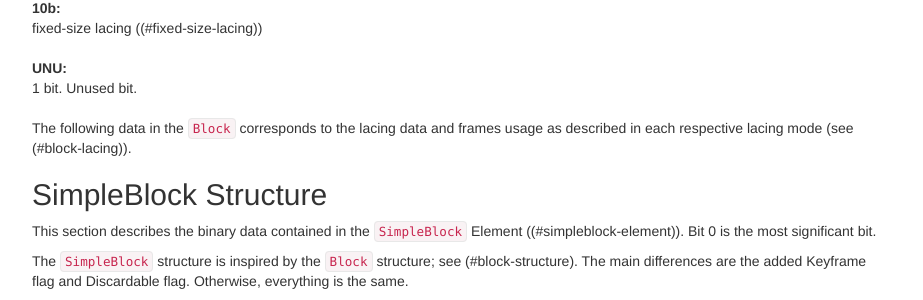
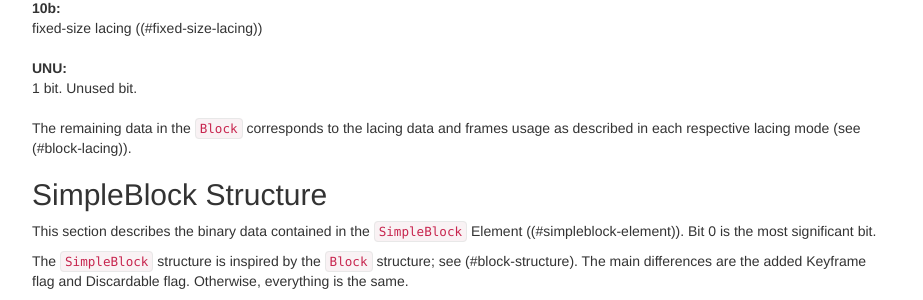
Before and after one commit to ietf-wg-cellar/matroska-specification, a Jekyll site: the page built from notes.md, in a window 1280 px wide and 1400 px high, scrolled down 2594 px. Shown: the part 140-440 px from the top of the window, without its empty margins (273-1196 px from the left). Built offline with Jekyll 4.4.1, drawn with Linux system fonts in a browser that asks for light colours; our own code applies the rules of GitHub Pages for plain Markdown files; some of the changed text lies outside the part shown.

Commit message:
[editorial] replace following data with remaining data

```diff
--- a/notes.md
+++ b/notes.md
@@ -169,7 +169,7 @@
 UNU:
 : 1 bit. Unused bit.
 
-The following data in the `Block` corresponds to the lacing data and frames usage as described in each respective lacing mode (see (#block-lacing)).
+The remaining data in the `Block` corresponds to the lacing data and frames usage as described in each respective lacing mode (see (#block-lacing)).
 
 ## SimpleBlock Structure
 
@@ -241,7 +241,7 @@
 DIS:
 : 1 bit. Discardable. The frames of the `Block` can be discarded during playing if needed.
 
-The following data in the `SimpleBlock` corresponds to the lacing data and frames usage as described in each respective lacing mode (see (#block-lacing)).
+The remaining data in the `SimpleBlock` corresponds to the lacing data and frames usage as described in each respective lacing mode (see (#block-lacing)).
 
 ## Block Lacing
 
```
